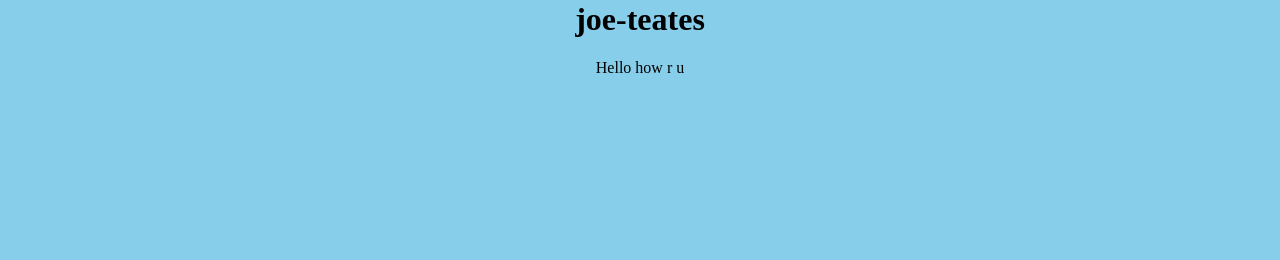
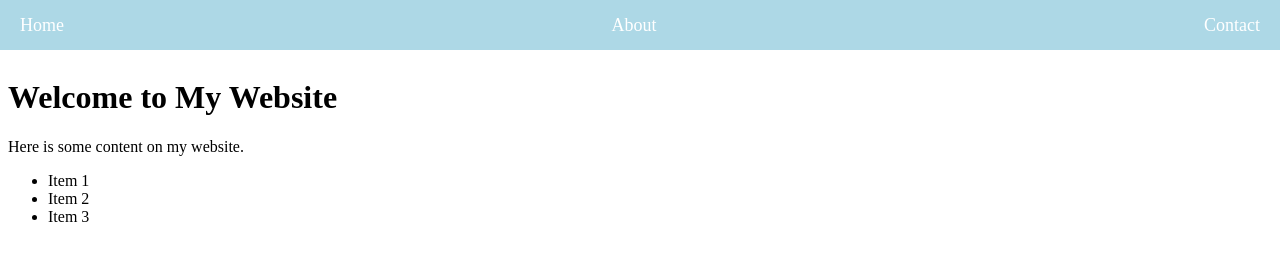
Before and after one commit to joe-teates/joe-teates.github.io-off, a plain HTML site: page index.html in a window 1280 px wide. Drawn offline with Linux system fonts and the light colour scheme.

Commit message:
Added multiple elements

```diff
--- a/index.html
+++ b/index.html
@@ -1,13 +1,49 @@
-<html lang="en">
+<!DOCTYPE html>
+<html>
 <head>
-    <meta charset="UTF-8">
-    <meta http-equiv="X-UA-Compatible" content="IE=edge">
-    <meta name="viewport" content="width=device-width, initial-scale=1.0">
-    <title>Document</title>
-    <link rel="stylesheet" href="styles.css">
+  <title>My Website</title>
+  <style>
+    /* Add some style to the navigation bar */
+    .navbar {
+      position: fixed;
+      top: 0;
+      left: 0;
+      right: 0;
+      height: 50px;
+      background-color: lightblue;
+      display: flex;
+      align-items: center;
+      justify-content: space-between;
+      padding: 0 20px;
+    }
+    .navbar a {
+      color: white;
+      text-decoration: none;
+      font-size: 18px;
+    }
+    /* Add some padding to the top of the page content to account for the fixed navigation bar */
+    .page-content {
+      padding-top: 50px;
+    }
+  </style>
 </head>
 <body>
-    <h1>joe-teates</h1>
-    <p>Hello how r u</p>
+  <!-- Add a navigation bar at the top of the page -->
+  <div class="navbar">
+    <a href="#">Home</a>
+    <a href="#">About</a>
+    <a href="#">Contact</a>
+  </div>
+
+  <!-- Add the page content below the navigation bar -->
+  <div class="page-content">
+    <h1>Welcome to My Website</h1>
+    <p>Here is some content on my website.</p>
+    <ul>
+      <li>Item 1</li>
+      <li>Item 2</li>
+      <li>Item 3</li>
+    </ul>
+  </div>
 </body>
 </html>
```
